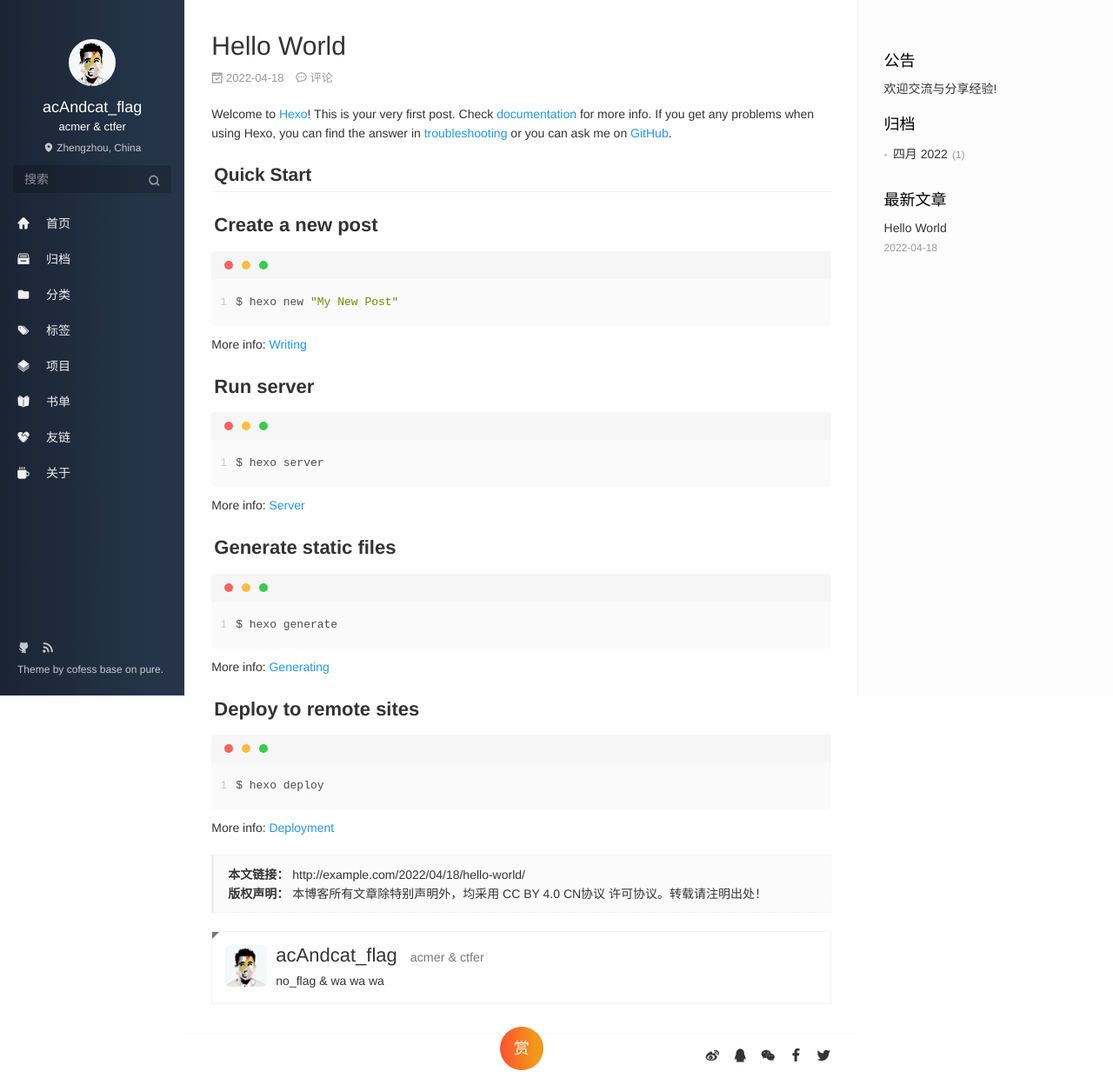
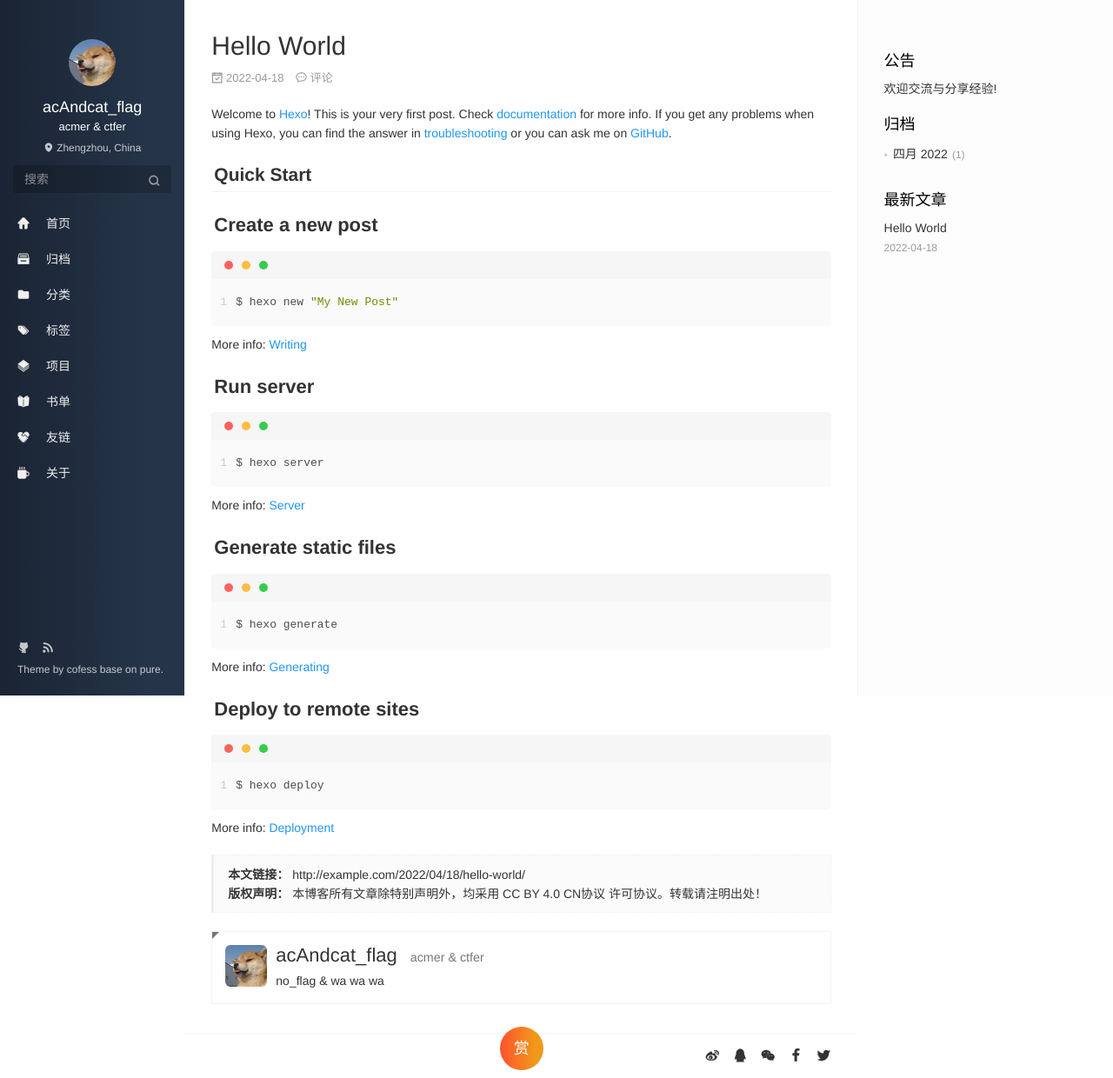
Before and after one commit to zzuzyj/zzuzyj.github.io, a plain HTML site: page 2022/04/18/hello-world/index.html in a window 1280 px wide. Shown: the whole page at 87% size. Drawn offline with nearby package versions, Linux system fonts and the light colour scheme; a script that the page names is missing.

Commit message:
Site updated: 2022-04-18 20:26:37

```diff
--- a/2022/04/18/hello-world/index.html
+++ b/2022/04/18/hello-world/index.html
@@ -55,7 +55,7 @@
 
       <div class="profile-block text-center">
         <a id="avatar" href="https://github.com/zzuzyj" target="_blank">
-          <img class="img-circle img-rotate" src="/images/avatar.jpg" width="200" height="200">
+          <img class="img-circle img-rotate" src="/images/zzuzyj.jpg" width="200" height="200">
         </a>
         <h2 id="name" class="hidden-xs hidden-sm">acAndcat_flag</h2>
         <h3 id="title" class="hidden-xs hidden-sm hidden-md">acmer &amp; ctfer</h3>
@@ -327,7 +327,7 @@
     <figure class="media">
       <div class="media-left">
         <a href="https://github.com/zzuzyj" target="_blank" class="img-burn thumb-sm visible-lg">
-          <img src="/images/avatar.jpg" class="img-rounded w-full" alt="">
+          <img src="/images/zzuzyj.jpg" class="img-rounded w-full" alt="">
         </a>
       </div>
       <div class="media-body">
```
Also changed, not shown: archives/2022/04/index.html (+1 -1 lines), archives/2022/index.html (+1 -1 lines), archives/index.html (+1 -1 lines), index.html (+2 -2 lines), images/zzuzyj.jpg (added).
